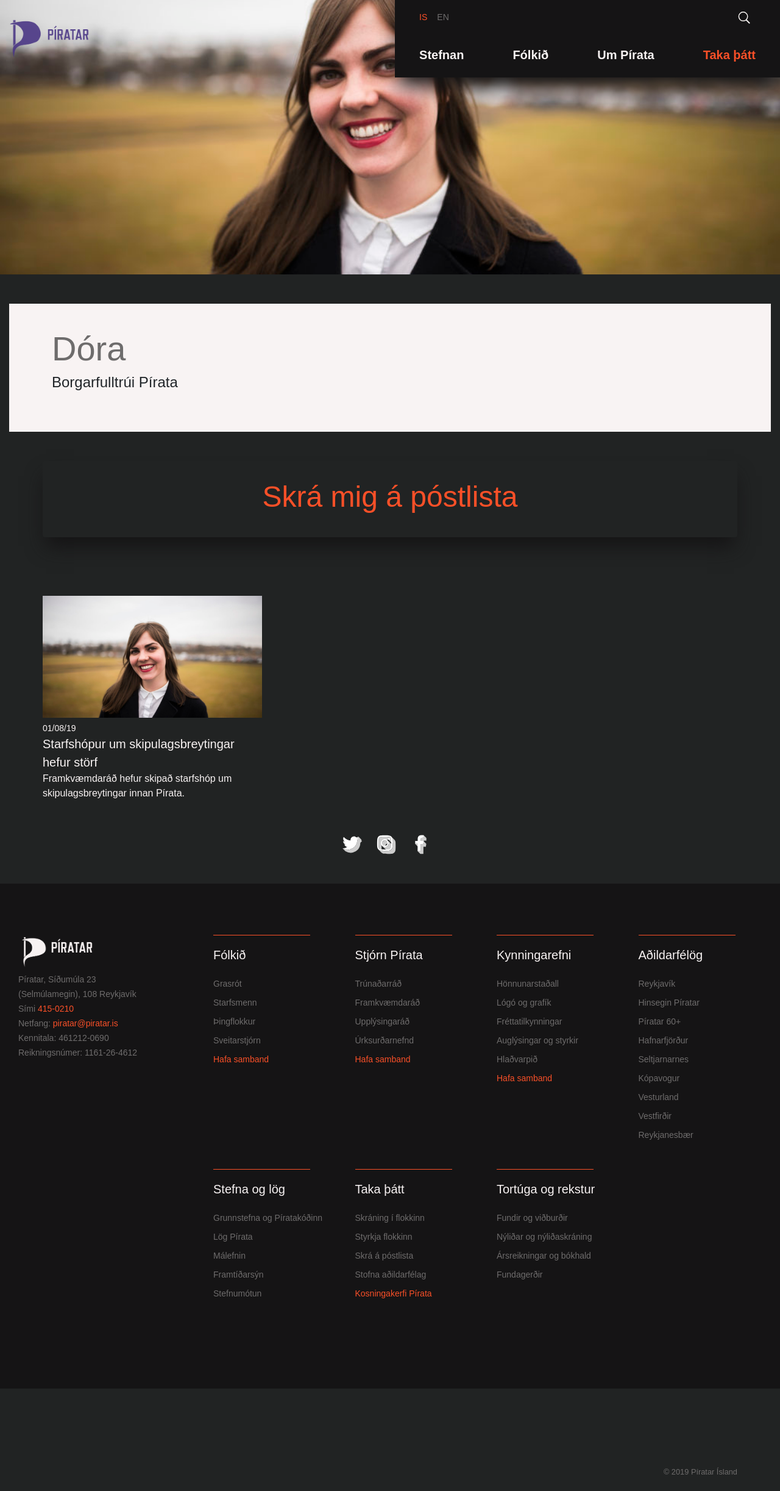
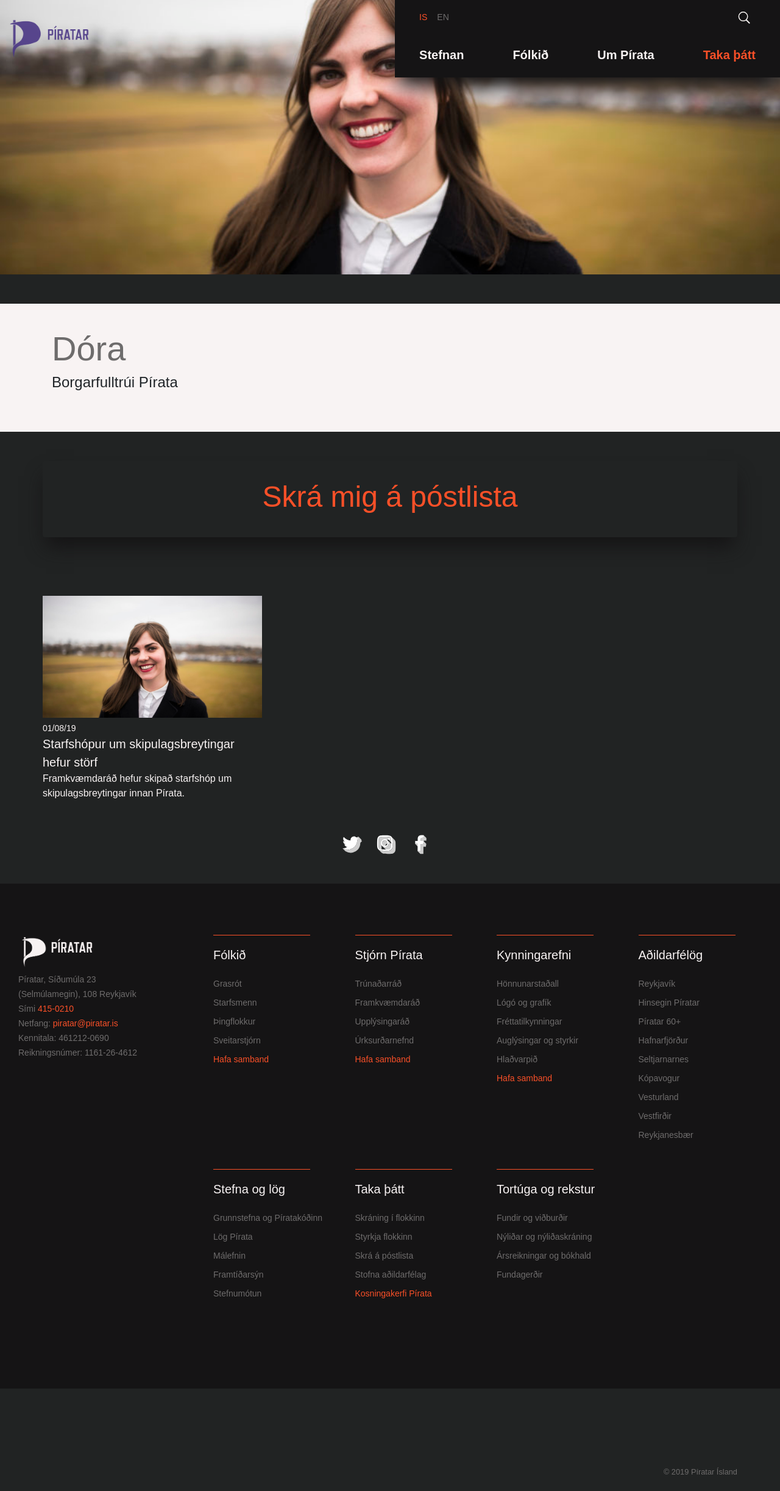
Before and after one commit to piratar/new.piratar.is, a Jekyll site: the page built from _pages/fulltruar/dora.md, in a window 1280 px wide. Shown: the whole page at 61% size. Built offline with Jekyll 4.4.1, drawn with Linux system fonts in a browser that asks for light colours; some web fonts are replaced; comment, search, counter and statistics services are not loaded.

Commit message:
Remove unneeded div

```diff
--- a/_layouts/representative.html
+++ b/_layouts/representative.html
@@ -3,8 +3,7 @@
 class: representative-page
 ---
 
-<div class="representative container-fluid mt-5">
-  <section class="profile">
+<section class="profile container-fluid mt-5">
   <div class="container">
     <h2 class="title">{{ page.title }}</h2>
     <h4 class="heading">{{ page.description }}</h4>
@@ -48,4 +47,3 @@
   {% endif %}
 </section>
 {% endif %}
-</div>
--- a/_scss/representative.scss
+++ b/_scss/representative.scss
@@ -1,11 +1,10 @@
-.representative {
+.representative-page {
   .profile {
     background-color: $pirate-white;
     margin-left: auto;
     margin-right: auto;
     padding: 40px;
-    max-width: 1400px;
-    .title {
+     .title {
       font-size: 56px;
       color: $pirate-gray;
     }
```
Lines whose indentation alone changed are shown as unchanged.
